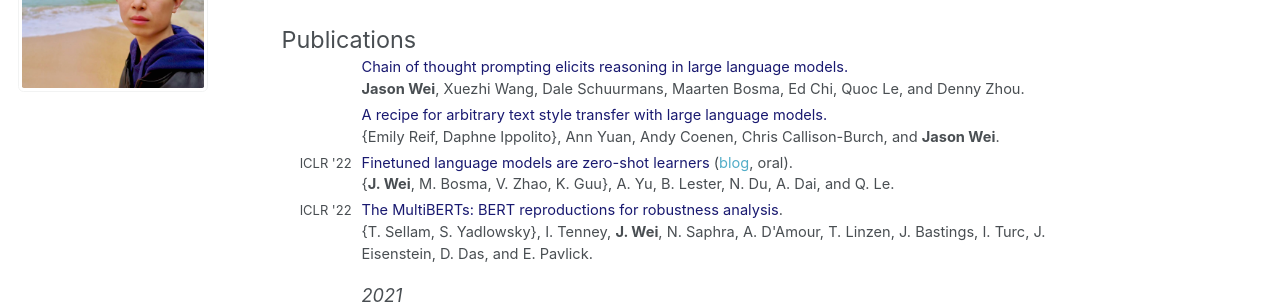
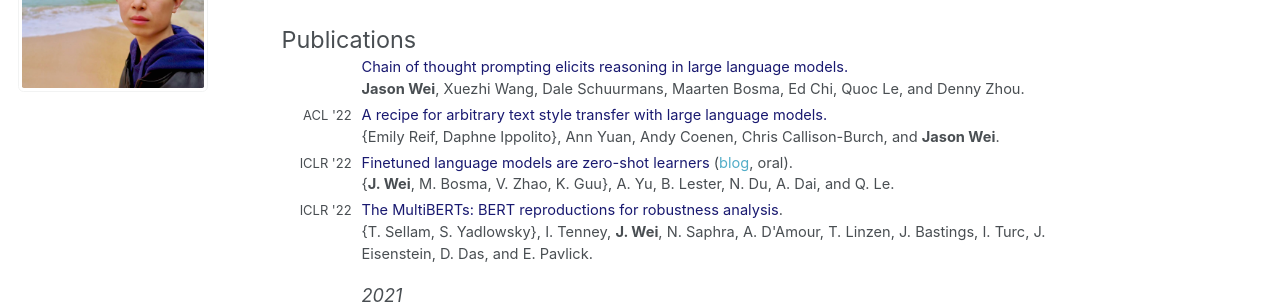
Before and after one commit to jasonwei20/jasonwei20.github.io, a Jekyll site: the page built from _pages/about.md, in a window 1280 px wide. Shown: the part 170-474 px from the top of the page. Built offline with Jekyll 4.4.1, drawn with Linux system fonts in a browser that asks for light colours.

Commit message:
Update about.md

```diff
--- a/_pages/about.md
+++ b/_pages/about.md
@@ -39,7 +39,7 @@ I work on natural language processing at <a href="https://research.google/teams/
     <td style="padding-bottom:4px"><b>Jason Wei</b>, Xuezhi Wang, Dale Schuurmans, Maarten Bosma, Ed Chi, Quoc Le, and Denny Zhou.</td>
   </tr>
   <tr>
-    <td style="width:80px; text-align:right; padding-right:10px; font-size:0.8em"> </td>
+    <td style="width:80px; text-align:right; padding-right:10px; font-size:0.8em">ACL '22</td>
     <td><a href="https://arxiv.org/pdf/2109.03910" style="color:#191970" target="_blank">A recipe for arbitrary text style transfer with large language models.</a></td>
   </tr>
   <tr>
@@ -47,7 +47,7 @@ I work on natural language processing at <a href="https://research.google/teams/
     <td style="padding-bottom:4px">{Emily Reif, Daphne Ippolito}, Ann Yuan, Andy Coenen, Chris Callison-Burch, and <b>Jason Wei</b>.</td>
   </tr>
   <tr>
-    <td style="width:80px; text-align:right; padding-right:10px; font-size:0.8em"> ICLR '22</td>
+    <td style="width:80px; text-align:right; padding-right:10px; font-size:0.8em">ICLR '22</td>
     <td><a href="https://openreview.net/forum?id=gEZrGCozdqR" style="color:#191970" target="_blank">Finetuned language models are zero-shot learners</a> (<a href="https://ai.googleblog.com/2021/10/introducing-flan-more-generalizable.html" target="_blank">blog</a>, oral).</td>
   </tr>
   <tr>
```
